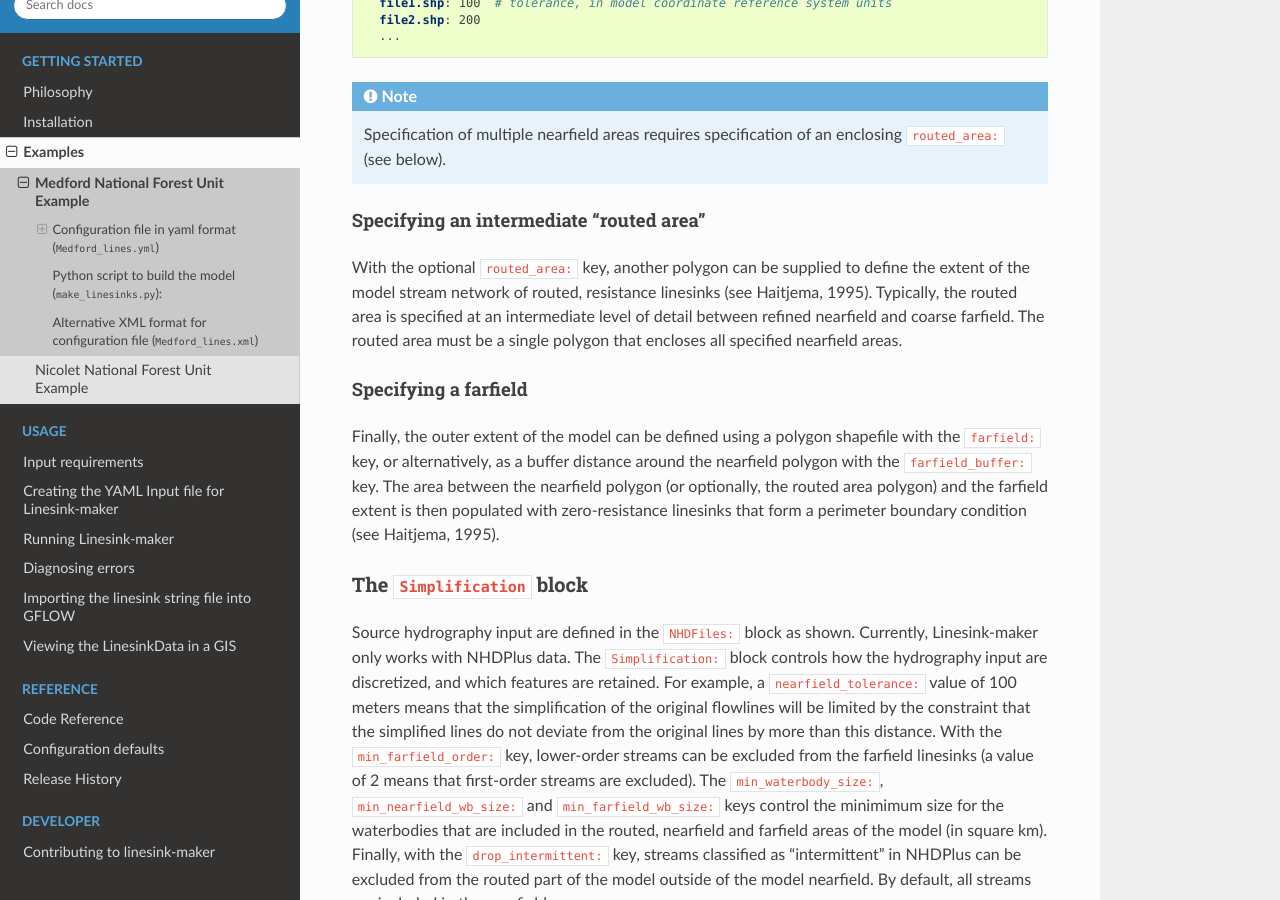
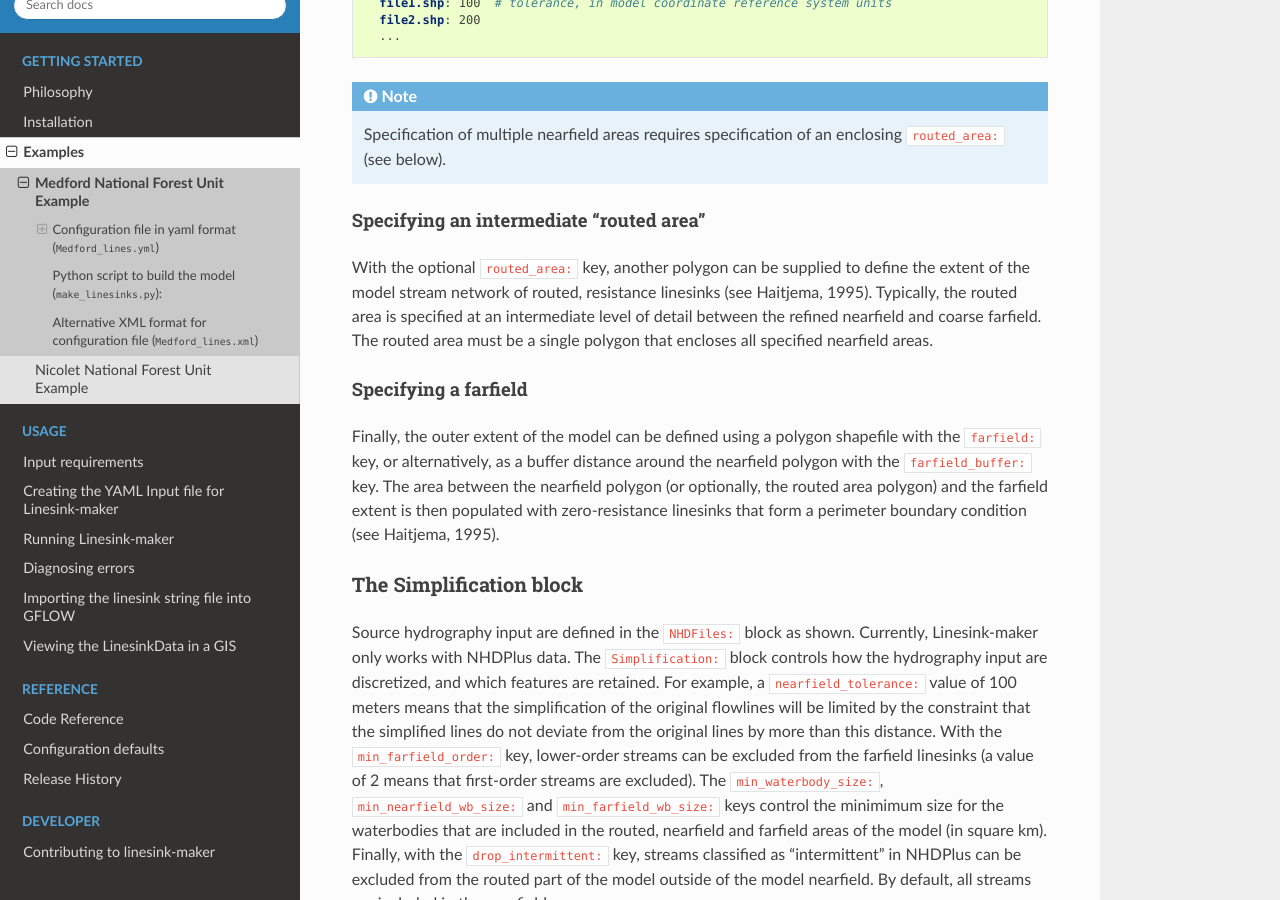
Before and after one commit to DOI-USGS/linesink-maker, a Sphinx documentation site: the page built from docs/source/example_medford.rst, in a window 1280 px wide and 900 px high, scrolled down 1396 px. Built offline with Sphinx 7.4.7 and the Read the Docs theme 2.0.0, drawn with Linux system fonts in a browser that asks for light colours; pages that are not in the unit, such as notebooks, are missing from menus.

Commit message:
docs: minor updates

```diff
--- a/docs/source/example_medford.rst
+++ b/docs/source/example_medford.rst
@@ -50,13 +50,13 @@ Alternatively, different simplification tolerances can be assigned to each nearf
 
 Specifying an intermediate "routed area"
 ##############################################
-With the optional ``routed_area:`` key, another polygon can be supplied to define the extent of the model stream network of routed, resistance linesinks (see Haitjema, 1995). Typically, the routed area is specified at an intermediate level of detail between refined nearfield and coarse farfield. The routed area must be a single polygon that encloses all specified nearfield areas.
+With the optional ``routed_area:`` key, another polygon can be supplied to define the extent of the model stream network of routed, resistance linesinks (see Haitjema, 1995). Typically, the routed area is specified at an intermediate level of detail between the refined nearfield and coarse farfield. The routed area must be a single polygon that encloses all specified nearfield areas.
 
 Specifying a farfield
 ##############################################
 Finally, the outer extent of the model can be defined using a polygon shapefile with the ``farfield:`` key, or alternatively, as a buffer distance around the nearfield polygon with the ``farfield_buffer:`` key. The area between the nearfield polygon (or optionally, the routed area polygon) and the farfield extent is then populated with zero-resistance linesinks that form a perimeter boundary condition (see Haitjema, 1995).
 
-The ``Simplification`` block
+The Simplification block
 ~~~~~~~~~~~~~~~~~~~~~~~~~~~~~
 Source hydrography input are defined in the ``NHDFiles:`` block as shown. Currently, Linesink-maker only works with NHDPlus data. The ``Simplification:`` block controls how the hydrography input are discretized, and which features are retained. For example, a ``nearfield_tolerance:`` value of 100 meters means that the simplification of the original flowlines will be limited by the constraint that the simplified lines do not deviate from the original lines by more than this distance. With the ``min_farfield_order:`` key, lower-order streams can be excluded from the farfield linesinks (a value of 2 means that first-order streams are excluded). The ``min_waterbody_size:``, ``min_nearfield_wb_size:`` and ``min_farfield_wb_size:`` keys control the minimimum size for the waterbodies that are included in the routed, nearfield and farfield areas of the model (in square km). Finally, with the ``drop_intermittent:`` key, streams classified as “intermittent” in NHDPlus can be excluded from the routed part of the model outside of the model nearfield. By default, all streams are included in the nearfield.
 
```
Also changed, not shown: README.md (+1 -1 lines).
